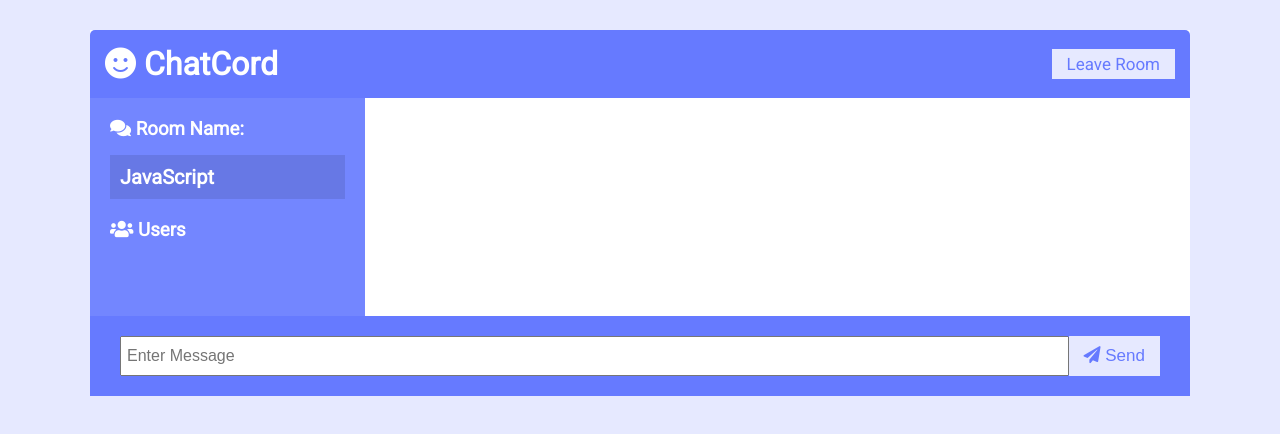
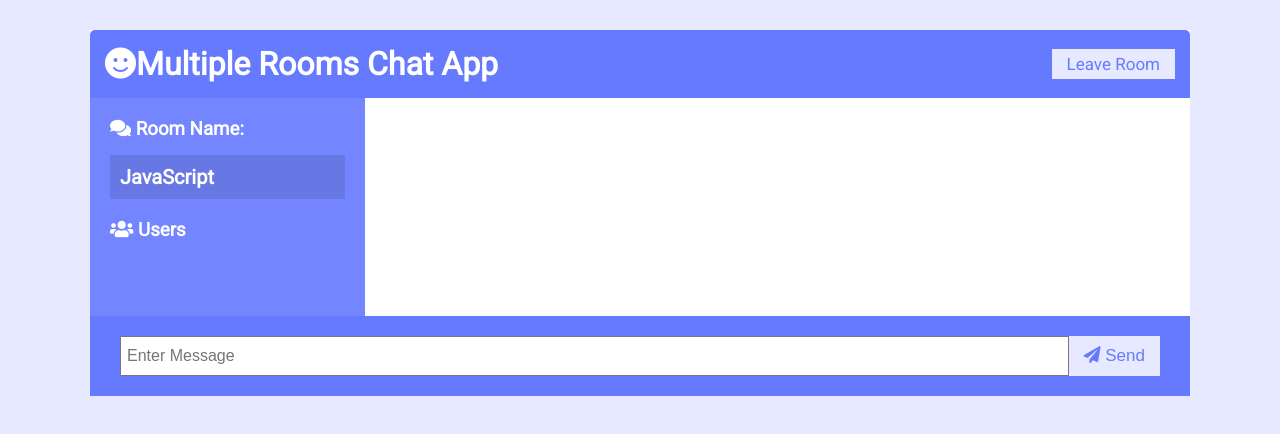
Before and after one commit to Juanfe98/Chat_Js, a website: page public/chat.html in a window 1280 px wide. Drawn offline with nearby package versions, Linux system fonts and the light colour scheme; no server answers.

Commit message:
Change project title

```diff
--- a/public/chat.html
+++ b/public/chat.html
@@ -7,13 +7,13 @@
   <link rel="stylesheet" href="https://cdnjs.cloudflare.com/ajax/libs/font-awesome/5.12.1/css/all.min.css"
     integrity="sha256-mmgLkCYLUQbXn0B1SRqzHar6dCnv9oZFPEC1g1cwlkk=" crossorigin="anonymous" />
   <link rel="stylesheet" href="css/style.css">
-  <title>ChatCord App</title>
+  <title>Dev Chat App</title>
 </head>
 
 <body>
   <div class="chat-container">
     <header class="chat-header">
-      <h1><i class="fas fa-smile"></i> ChatCord</h1>
+      <h1><i class="fas fa-smile"></i>Multiple Rooms Chat App</h1>
       <a href="index.html" class="btn">Leave Room</a>
     </header>
     <main class="chat-main">
```
Also changed, not shown: public/index.html (+1 -1 lines), 1 other file.
